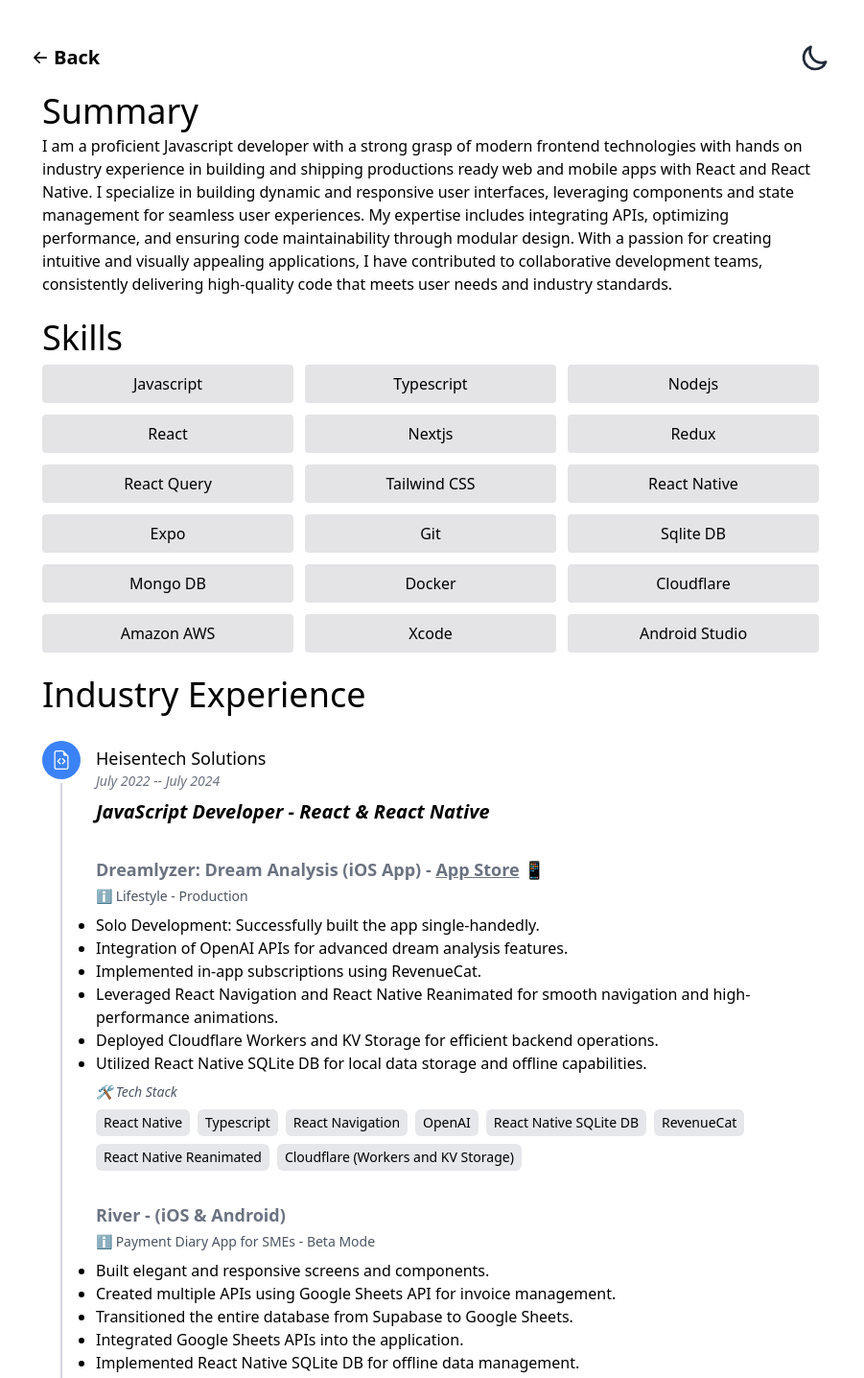
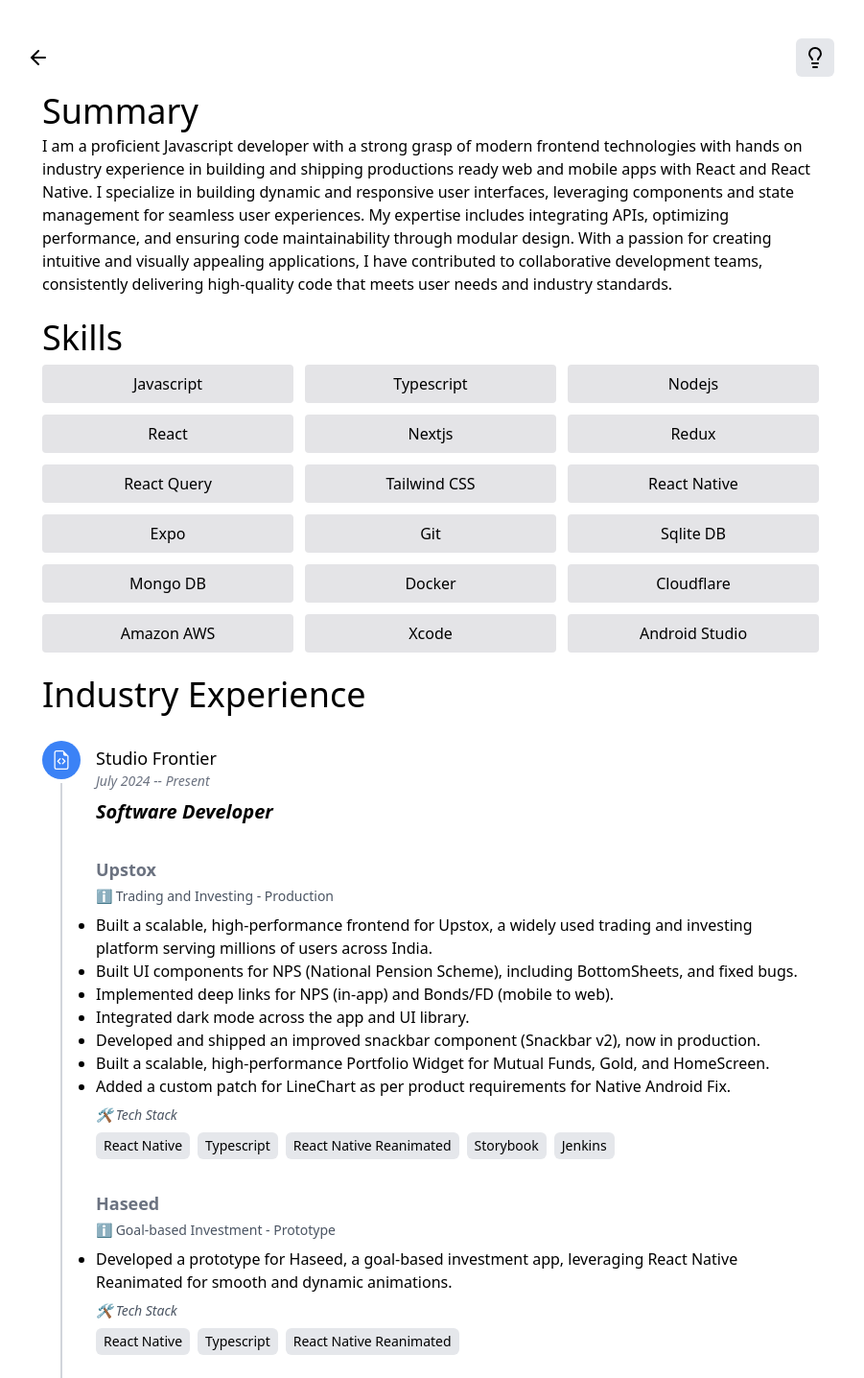
Before and after one commit to saadsiddiqui07/saad.portfolio, a Next.js app: page /experience in a window 1280 px wide. Shown: the top 1436 px of the page at 96% size, without its empty margins (191-1092 px from the left). Built offline with nearby package versions, Linux system fonts and the light colour scheme.

Commit message:
change hero section layout

```diff
--- a/components/Header/index.tsx
+++ b/components/Header/index.tsx
@@ -1,11 +1,13 @@
-import { useTheme } from "next-themes";
 import React from "react";
 import ThemeSwitchButton from "../theme-button";
+import poppins from "@/styles";
 
 const Header = () => {
-  const { resolvedTheme, setTheme } = useTheme();
   return (
     <header className="flex mx-5 mt-5 sm:mx-10 md:mx-20">
+      <div className={`w-10 h-10 bg-gray-200 dark:bg-[#202020] rounded-md flex items-center justify-center ${poppins.className}`}>
+        <span className="text-3xl font-bold text-black dark:text-white">S</span>
+      </div>
       <ThemeSwitchButton />
     </header>
   );
--- a/components/common/header.tsx
+++ b/components/common/header.tsx
@@ -1,17 +1,17 @@
 import Link from "next/link";
 import BackIcon from "../icons/BackIcon";
 import ThemeSwitchButton from "../theme-button";
+import {ArrowLeftIcon} from 'lucide-react'
 
 export default function PagesHeader() {
   return (
     <div className="flex flex-row items-center">
       <Link
         href="/"
-        className="transition duration-200 ease-out hover:scale-125"
+        className="mr-2"
       >
-        <BackIcon />
+        <ArrowLeftIcon />
       </Link>
-      <h1 className="font-bold text-xl">Back</h1>
       <ThemeSwitchButton />
     </div>
   );
--- a/components/hero-section/index.tsx
+++ b/components/hero-section/index.tsx
@@ -11,26 +11,25 @@
 const HeroSection = () => {
   return (
     <div className={`${poppins.className}`}>
-      <div className="flex flex-col items-center justify-center mt-20 mx-5 md:mt-30 sm:mx-10 md:mx-20">
+      <div className="flex flex-col mt-20 mx-5 md:mt-30 sm:mx-10 md:mx-20">
         <div className="items-center">
-          <h1 className="text-4xl sm:text-5xl md:text-6xl my-4 text-center">
-            <span className="dark:text-gray-400 text3xl sm:text-4xl md:text-5xl">
-              {"<>"}
-            </span>{" "}
-            Hey!👋
-            {/* <span className="font-bold bg-gradient-to-r from-blue-500 via-purple-400 to-blue-700 text-transparent bg-clip-text bg-300% animate-gradient">
-              {" "}
-              I’m Saad, React Native developer.
-            </span>{" "} */}
-            <span className="font-extrabold text-gray-900  dark:text-white">
-              {" "}
-              I’m Saad, React Native developer.
-            </span>{" "}
-            <span>I build apps📱</span>
-            <span className="text3xl dark:text-gray-400 sm:text-4xl md:text-5xl">
-              {"</>"}
-            </span>
+          <h1 className="text-4xl sm:text-5xl md:text-6xl my-4 text-left font-extrabold">
+            Saad Siddiqui
           </h1>
+          <h5 className="text-lg font-semibold text-black dark:text-white">
+            Software Developer at {" "}
+            <a
+              href="https://studiofrontier.com"
+              target="_blank"
+              rel="noopener noreferrer"
+              className="underline text-black dark:text-white"
+            >
+              Studio Frontier
+            </a>
+          </h5>
+          <span className="text-md text-gray-900 dark:text-gray-400">
+           Expertise in building scalable, high-performance applications with React, React Native, Next.js & typescript.
+          </span>
           <div className="flex items-start md:items-center mt-20 flex-col md:flex-row">
             <div className="mt-8 md:mt-0 mx-0 md:mx-6 space-y-2 dark:text-white">
               <Link className="flex items-center" href="/blogs">
--- a/components/theme-button/index.tsx
+++ b/components/theme-button/index.tsx
@@ -1,18 +1,18 @@
 import React from "react";
-import LightMode from "../icons/LightMode";
-import DarkMode from "../icons/DarkMode";
 import { useTheme } from "next-themes";
+import {LightbulbOffIcon, LightbulbIcon} from 'lucide-react'
+
 
 export default function ThemeSwitchButton() {
   const { resolvedTheme, setTheme } = useTheme();
   return (
     <button
-      className={`ml-auto p-1 rounded-md border-solid ${
+      className={`ml-auto w-10 h-10 p-2 bg-gray-200 dark:bg-[#202020] rounded-md border-solid ${
         resolvedTheme === "dark" ? "border-gray-500" : "border-black"
       }`}
       onClick={() => setTheme(resolvedTheme === "dark" ? "light" : "dark")}
     >
-      {resolvedTheme === "dark" ? <LightMode /> : <DarkMode />}
+      {resolvedTheme === "dark" ? <LightbulbOffIcon /> : <LightbulbIcon />}
     </button>
   );
 }
--- a/constants/index.ts
+++ b/constants/index.ts
@@ -22,6 +22,59 @@
 ];
 
 export const EXPERIENCE = [
+ {
+    company: "Studio Frontier",
+    companyURL: "https://studiofrontier.com",
+    role: "Software Developer",
+    startDate: "July 2024",
+    endDate: "Present",
+    projects: [
+      {
+        id: 1,
+        isLive: false,
+        isWebLive: false,
+        webURL: "",
+        appURL: "",
+        name: "Upstox",
+        status: "Production",
+        industry: "Trading and Investing",
+        techStack: [
+          "React Native",
+          "Typescript",
+          "React Native Reanimated",
+          "Storybook",
+          "Jenkins",
+        ],
+        contributions: [
+          "Built a scalable, high-performance frontend for Upstox, a widely used trading and investing platform serving millions of users across India.",
+          "Built UI components for NPS (National Pension Scheme), including BottomSheets, and fixed bugs.",
+          "Implemented deep links for NPS (in-app) and Bonds/FD (mobile to web).",
+          "Integrated dark mode across the app and UI library.",
+          "Developed and shipped an improved snackbar component (Snackbar v2), now in production.",
+          "Built a scalable, high-performance Portfolio Widget for Mutual Funds, Gold, and HomeScreen.",
+          "Added a custom patch for LineChart as per product requirements for Native Android Fix.",
+        ],
+      },
+      {
+        id: 2,
+        isLive: false,
+        isWebLive: false,
+        webURL: "",
+        appURL: "",
+        name: "Haseed",
+        status: "Prototype",
+        industry: "Goal-based Investment",
+        techStack: [
+          "React Native",
+          "Typescript",
+          "React Native Reanimated",
+        ],
+        contributions: [
+          "Developed a prototype for Haseed, a goal-based investment app, leveraging React Native Reanimated for smooth and dynamic animations.",
+        ],
+      },
+    ],
+  },
   {
     company: "Heisentech Solutions",
     companyURL: "https://heisentech.com",
@@ -224,4 +277,5 @@
       },
     ],
   },
+
 ];
--- a/package.json
+++ b/package.json
@@ -15,6 +15,7 @@
     "eslint": "8.45.0",
     "eslint-config-next": "13.4.11",
     "gray-matter": "^4.0.3",
+    "lucide-react": "^0.479.0",
     "markdown-it": "^13.0.1",
     "next": "13.4.11",
     "next-themes": "^0.2.1",
--- a/pages/blogs/[slug].tsx
+++ b/pages/blogs/[slug].tsx
@@ -1,6 +1,5 @@
 import React, { useEffect } from "react";
 import BackIcon from "@/components/icons/BackIcon";
-import { useRouter } from "next/router";
 import fs from "fs";
 import md from "markdown-it";
 import matter from "gray-matter";
@@ -20,7 +19,6 @@
   slug,
   readTime,
 }: any) {
-  const router = useRouter();
   const blogURL = `https://saad-dev.vercel.app/blogs/${slug}`;
 
   const handleShare = (medium: "twitter" | "facebook" | "linkedin") => {
--- a/pages/blogs/index.tsx
+++ b/pages/blogs/index.tsx
@@ -3,7 +3,6 @@
 import fs from "fs";
 import matter from "gray-matter";
 import readingTime from "reading-time";
-import BackIcon from "@/components/icons/BackIcon";
 import BlogPost from "@/components/blog-post";
 import poppins from "@/styles";
 import Seo from "@/components/seo";
--- a/pages/experience/index.tsx
+++ b/pages/experience/index.tsx
@@ -3,6 +3,7 @@
 import { ABOUT_ME_TEXT, SKILLS } from "@/constants";
 import Head from "next/head";
 import PagesHeader from "@/components/common/header";
+import Header from "@/components/Header";
 
 const ExperiencePage = () => {
   return (
@@ -33,7 +34,7 @@
       <main className="mt-6 mx-4">
         <h1 className="text-3xl md:text-4xl">Industry Experience</h1>
         <Steps />
-        <div className="bg-zinc-200 dark:bg-zinc-900 flex flex-row items-center justify-around p-3 md:p-4 rounded-md">
+        {/* <div className="bg-zinc-200 dark:bg-zinc-900 flex flex-row items-center justify-around p-3 md:p-4 rounded-md">
           <p className="text-sm md:text-md font-semibold">View my resume 👉🏻</p>
           <a
             href="https://dub.sh/1RkePdM"
@@ -45,7 +46,7 @@
               Resume 📄
             </span>
           </a>
-        </div>
+        </div> */}
       </main>
     </div>
   );
```
Also changed, not shown: 1 other file (tests, documents, lock files or other folders).
